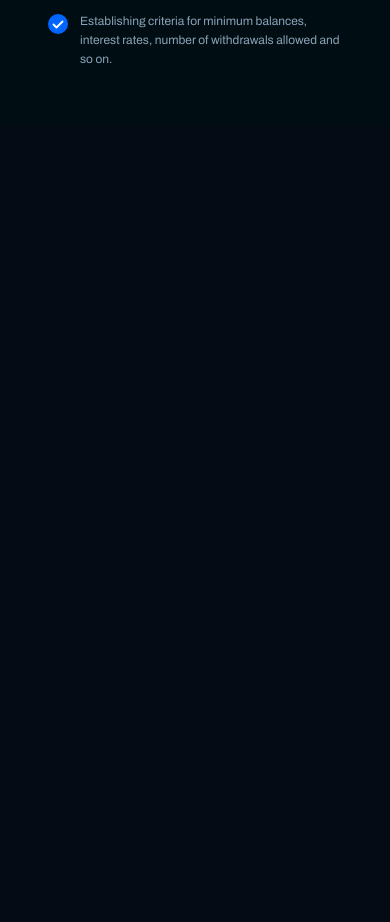
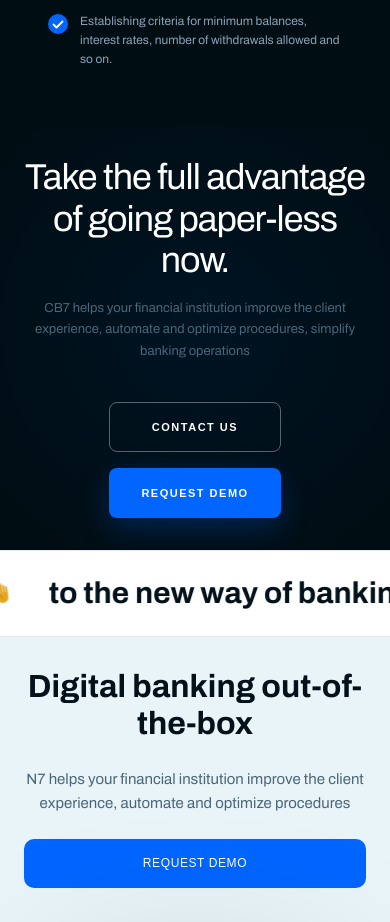
Before and after one commit to raorajan/N7_Frontend, a Next.js app: page / in a window 390 px wide. Shown: the part 4189-5111 px from the top of the page. Before the commit the page ends 4314 px from the top, so only its background shows below. Built offline with nearby package versions, Linux system fonts and the light colour scheme; a web font is replaced by a local one.

Commit message:
feat: add DigitalBanking and PaperlessCTA sections to the homepage

```diff
--- a/src/app/page.tsx
+++ b/src/app/page.tsx
@@ -18,9 +18,9 @@
       <FeaturesSection />
       <SolutionsSection />
       <BankingCoreSection />
-      {/* <PaperlessCTASection /> */}
-      {/* <MarqueeBanner /> */}
-      {/* <DigitalBankingSection /> */}
+      <PaperlessCTASection />
+      <MarqueeBanner />
+      <DigitalBankingSection />
       {/* <InsightsSection /> */}
       {/* <CaseStudiesSection /> */}
       {/* <PaperlessCTASection /> */}
--- a/src/components/sections/DigitalBanking/index.tsx
+++ b/src/components/sections/DigitalBanking/index.tsx
@@ -89,7 +89,7 @@
         </div>
 
         <div className="flex flex-col gap-16 xl:hidden">
-          <div className="flex flex-col gap-6">
+          <div className="flex flex-col gap-6 text-center md:text-left items-center md:items-start">
             <h2 className="text-[#03121A] text-[32px] md:text-[40px] font-bold leading-[115%]" style={{ fontFamily: "var(--font-archivo)" }}>
               Digital banking out-of-the-box
             </h2>
@@ -105,7 +105,7 @@
             <div className="w-full max-w-[260px] mx-auto md:mx-0 shrink-0 h-auto">
               <PhoneMockup imageSrc="/images/hero/iPhone 13 Pro_1.png" alt="Digital banking out-of-the-box" />
             </div>
-            <div className="flex flex-col gap-4 flex-1">
+            <div className="flex flex-col gap-4 flex-1 text-center md:text-left items-center md:items-start">
               <h3 className="text-[#03121A] text-[18px] md:text-[20px] font-bold" style={{ fontFamily: "var(--font-archivo)" }}>Fully compliant with regulatory requirement</h3>
               <p className="text-[#4A6678] text-[13px] leading-[165%]" style={{ fontFamily: "var(--font-archivo)" }}>
                 The governance of risk management with regulations is achieved by our risk management framework that is fully integrated to work with digital bank&apos;s operational risk protocols and procedures.
@@ -118,7 +118,7 @@
             <div className="w-full max-w-[260px] mx-auto md:mx-0 shrink-0 h-auto">
               <PhoneMockup imageSrc="/images/hero/iPhone 13 Pro_2.png" alt="No legacy IT systems" />
             </div>
-            <div className="flex flex-col gap-4 flex-1">
+            <div className="flex flex-col gap-4 flex-1 text-center md:text-left items-center md:items-start">
               <h3 className="text-[#03121A] text-[18px] md:text-[20px] font-bold" style={{ fontFamily: "var(--font-archivo)" }}>No legacy IT systems</h3>
               <p className="text-[#4A6678] text-[13px] leading-[165%]" style={{ fontFamily: "var(--font-archivo)" }}>
                 Our Digital Banking solution and multilayered approach helps financial institutions take advantage of digital transformation by ensuring customer trust and regulatory compliance.
@@ -131,7 +131,7 @@
             <div className="w-full max-w-[260px] mx-auto md:mx-0 shrink-0 h-auto">
               <PhoneMockup imageSrc="/images/hero/iPhone 13 Pro_3.png" alt="No traditional branches" />
             </div>
-            <div className="flex flex-col gap-4 flex-1">
+            <div className="flex flex-col gap-4 flex-1 text-center md:text-left items-center md:items-start">
               <h3 className="text-[#03121A] text-[18px] md:text-[20px] font-bold" style={{ fontFamily: "var(--font-archivo)" }}>No traditional branches</h3>
               <p className="text-[#4A6678] text-[13px] leading-[165%]" style={{ fontFamily: "var(--font-archivo)" }}>
                 Our Digital Banking out-of-the-box helps you to accelerate innovation while reducing risks and optimising operational costs for a seamless branchless experience.
@@ -169,8 +169,8 @@
             </text>
           </svg>
 
-          <div className="relative z-10 flex flex-col lg:flex-row items-start lg:items-center justify-between gap-8 px-8 lg:px-16 py-12 lg:py-14">
-            <div className="flex flex-col gap-4 max-w-[520px]">
+          <div className="relative z-10 flex flex-col lg:flex-row items-center justify-between gap-8 px-8 lg:px-16 py-12 lg:py-14">
+            <div className="flex flex-col items-center lg:items-start text-center lg:text-left gap-4 max-w-[520px]">
               <h2
                 className="text-white text-[32px] lg:text-[42px] font-bold leading-[115%] tracking-[-0.5px]"
                 style={{ fontFamily: "var(--font-archivo)" }}
--- a/src/components/sections/PaperlessCTA/index.tsx
+++ b/src/components/sections/PaperlessCTA/index.tsx
@@ -20,11 +20,11 @@
       />
 
       <div
-        className="relative z-10 max-w-[1440px] mx-auto w-full px-6 lg:px-[80px] flex flex-col lg:flex-row items-start lg:items-center justify-between gap-10"
+        className="relative z-10 max-w-[1440px] mx-auto w-full px-6 lg:px-[80px] flex flex-col lg:flex-row items-center justify-between gap-10"
         style={{ minHeight: "auto", paddingTop: "32px", paddingBottom: "32px" }}
       >
 
-        <div className="flex flex-col gap-4 max-w-[560px]">
+        <div className="flex flex-col items-center lg:items-start text-center lg:text-left gap-4 max-w-[560px]">
           <h2
             className="text-white text-[36px] md:text-[48px] lg:text-[54px] font-normal leading-[115%] tracking-[-1px]"
             style={{ fontFamily: "var(--font-archivo)" }}
```
